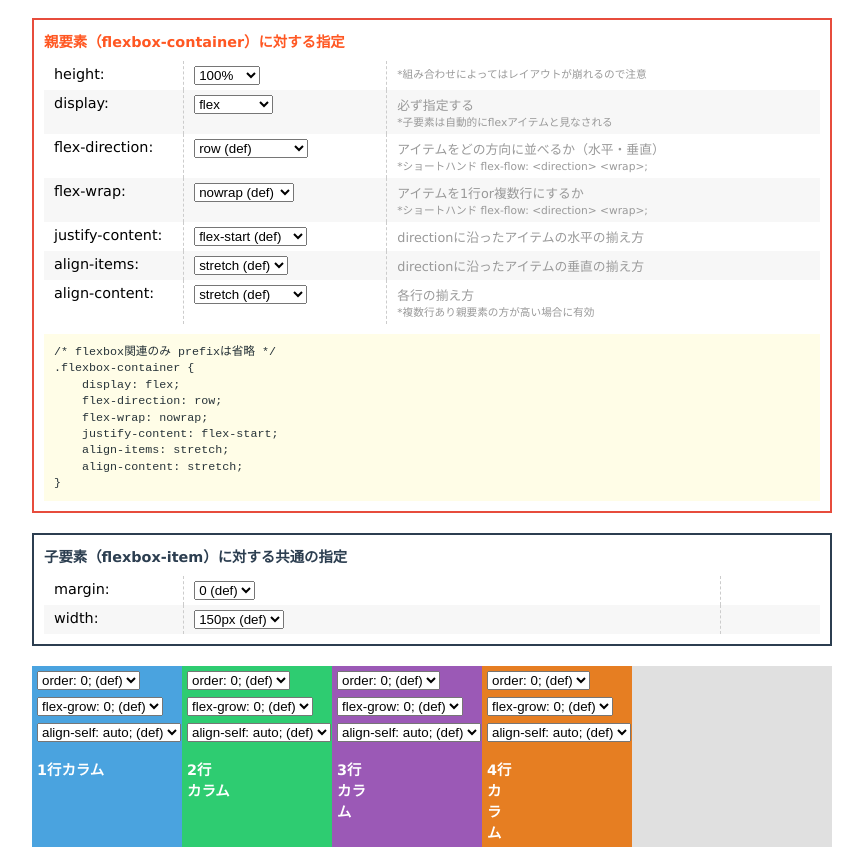
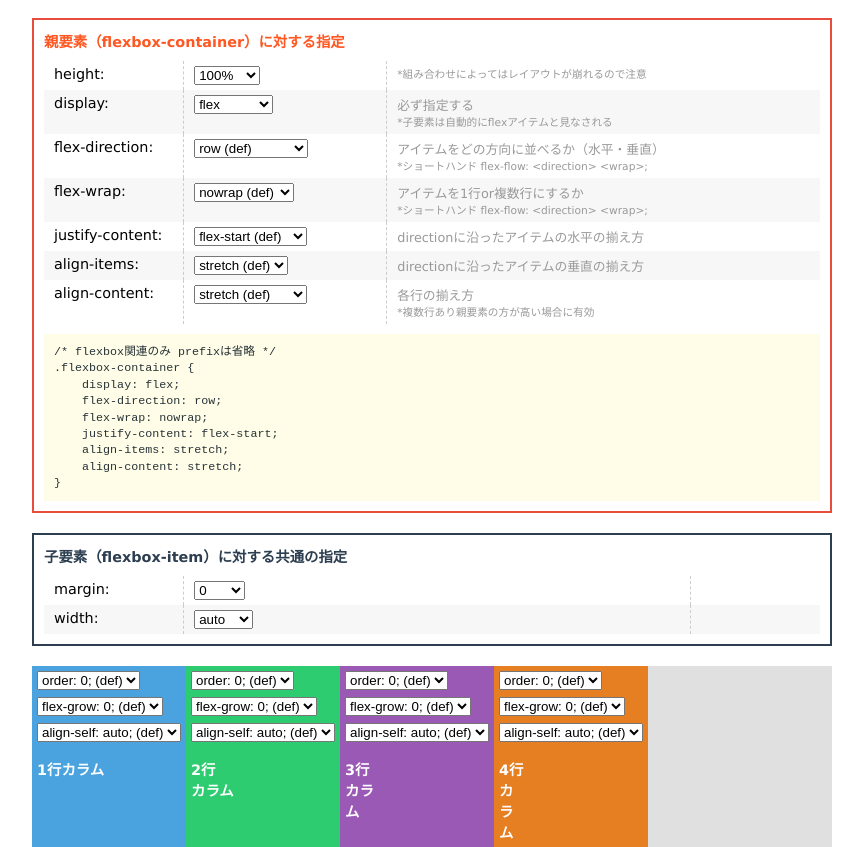
Before and after one commit to nekoneko-wanwan/demo, a plain HTML site: page flexbox/index.html in a window 1280 px wide. Shown: the part 87-934 px from the top of the page, without its empty margins (208-1071 px from the left). Drawn offline with nearby package versions, Linux system fonts and the light colour scheme.

Commit message:
Mod flexbox widthの設定を変更

```diff
--- a/flexbox/index.css
+++ b/flexbox/index.css
@@ -90,7 +90,6 @@ pre {
 	background-color: #e0e0e0;
 	opacity: 0;
 	transition: all .3s;
-	width: 100%;
 }
 .flexbox-item {
 	box-sizing: border-box;
@@ -294,6 +293,7 @@ pre {
 .is-margin-40 .flexbox-item {margin: 40px;}
 .is-margin-50 .flexbox-item {margin: 50px;}
 
+.is-width-auto .flexbox-item {width: auto;}
 .is-width-100 .flexbox-item {width: 100px;}
 .is-width-150 .flexbox-item {width: 150px;}
 .is-width-200 .flexbox-item {width: 200px;}
@@ -303,6 +303,7 @@ pre {
 .is-width-400 .flexbox-item {width: 400px;}
 .is-width-450 .flexbox-item {width: 450px;}
 .is-width-500 .flexbox-item {width: 500px;}
+.is-width-100per .flexbox-item {width: 100%;}
 
 
 .is-item-order-0 {
--- a/flexbox/index.html
+++ b/flexbox/index.html
@@ -115,7 +115,7 @@
 					<th>margin:</th>
 					<td>
 						<select name="margin">
-							<option value="is-margin-0" selected>0 (def)</option>
+							<option value="is-margin-0" selected>0</option>
 							<option value="is-margin-10">10px</option>
 							<option value="is-margin-20">20px</option>
 							<option value="is-margin-30">30px</option>
@@ -129,7 +129,8 @@
 					<th>width:</th>
 					<td>
 						<select name="width">
-							<option value="is-width-150" selected>150px (def)</option>
+							<option value="is-width-auto" selected>auto</option>
+							<option value="is-width-150">150px</option>
 							<option value="is-width-200">200px</option>
 							<option value="is-width-250">250px</option>
 							<option value="is-width-350">300px</option>
@@ -137,6 +138,7 @@
 							<option value="is-width-400">400px</option>
 							<option value="is-width-450">450px</option>
 							<option value="is-width-500">500px</option>
+							<option value="is-width-100per">100%</option>
 						</select>
 					</td>
 					<td></td>
```
